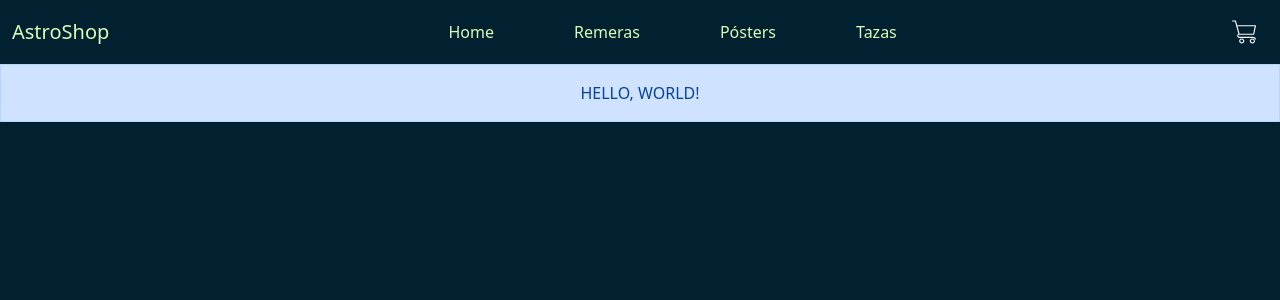
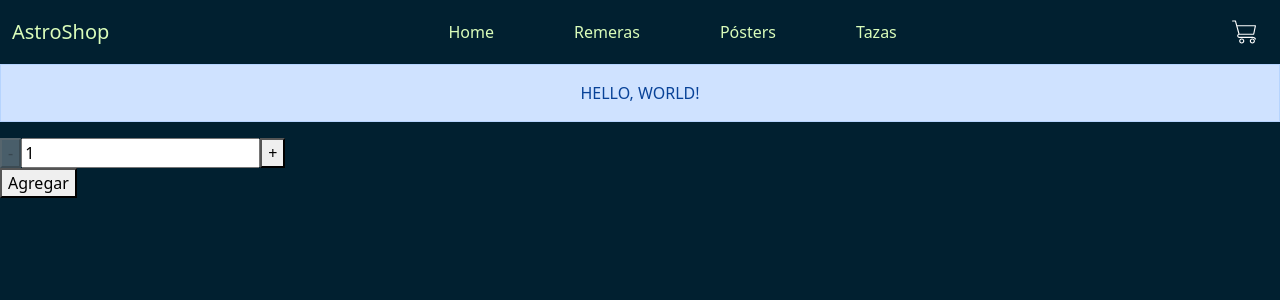
Before and after one commit to jazminnasta/astro-nasta, a React (Create React App) app: page / in a window 1280 px wide. Shown: the top 300 px of the page. Built offline with nearby package versions, Linux system fonts and the light colour scheme.

Commit message:
ItemCount

```diff
--- a/src/App.js
+++ b/src/App.js
@@ -9,7 +9,7 @@ function App() {
     <div className="App">
       <header>
         <NavBar />
-        <ItemListContainer />
+        <ItemListContainer greeting="Hello, World!" />
       </header>
     </div>
   );
--- /dev/null
+++ b/src/components/ItemCount/ItemCount.jsx
@@ -0,0 +1,22 @@
+import React, { useState, useEffect } from 'react';
+
+function ItemCount({stock, initial, onAdd}) {
+	const [cantidad, setCantidad] = useState(initial);
+
+	useEffect(() => {
+		setCantidad(cantidad < 1 ? 1 : (cantidad > stock ? stock : cantidad));
+	}, [cantidad])
+
+    return (
+      	<div className="counter">
+	      	<div className="number">
+		      	<button disabled={cantidad < 2} onClick={() => setCantidad(cantidad-1)}>-</button>
+		      	<input type="number" onChange={(e) => setCantidad(e.target.value <= stock ? e.target.value : stock )} value={cantidad} />
+		      	<button disabled={cantidad === stock} onClick={() => setCantidad(cantidad+1)}>+</button>
+	      	</div>
+	      	<button disabled={cantidad > stock || cantidad < 1} onClick={() => { onAdd(cantidad) }}>Agregar</button>
+      	</div>
+    );
+}
+
+export default ItemCount;
--- a/src/components/ItemListContainer/ItemListContainer.js
+++ b/src/components/ItemListContainer/ItemListContainer.js
@@ -1,11 +1,16 @@
 import React from 'react';
 import './ItemListContainer.css';
+import ItemCount from '../ItemCount/ItemCount.jsx';
 
-function ItemListContainer() {
+function ItemListContainer(props) {
+	function addToCart(cantidad) {
+		console.log('agregar '+cantidad+' al carrito')
+	}
 	return (
-		<div class="row">
-			<div class="col-12">
-				<div class="alert alert-primary text-center" role="alert">Hello, World!</div>
+		<div className="row">
+			<div className="col-12">
+				<div className="alert alert-primary text-center" role="alert">{props.greeting}</div>
+				<ItemCount onAdd={addToCart} stock={5} initial={1} />
 			</div>
 		</div>
 	);
```
